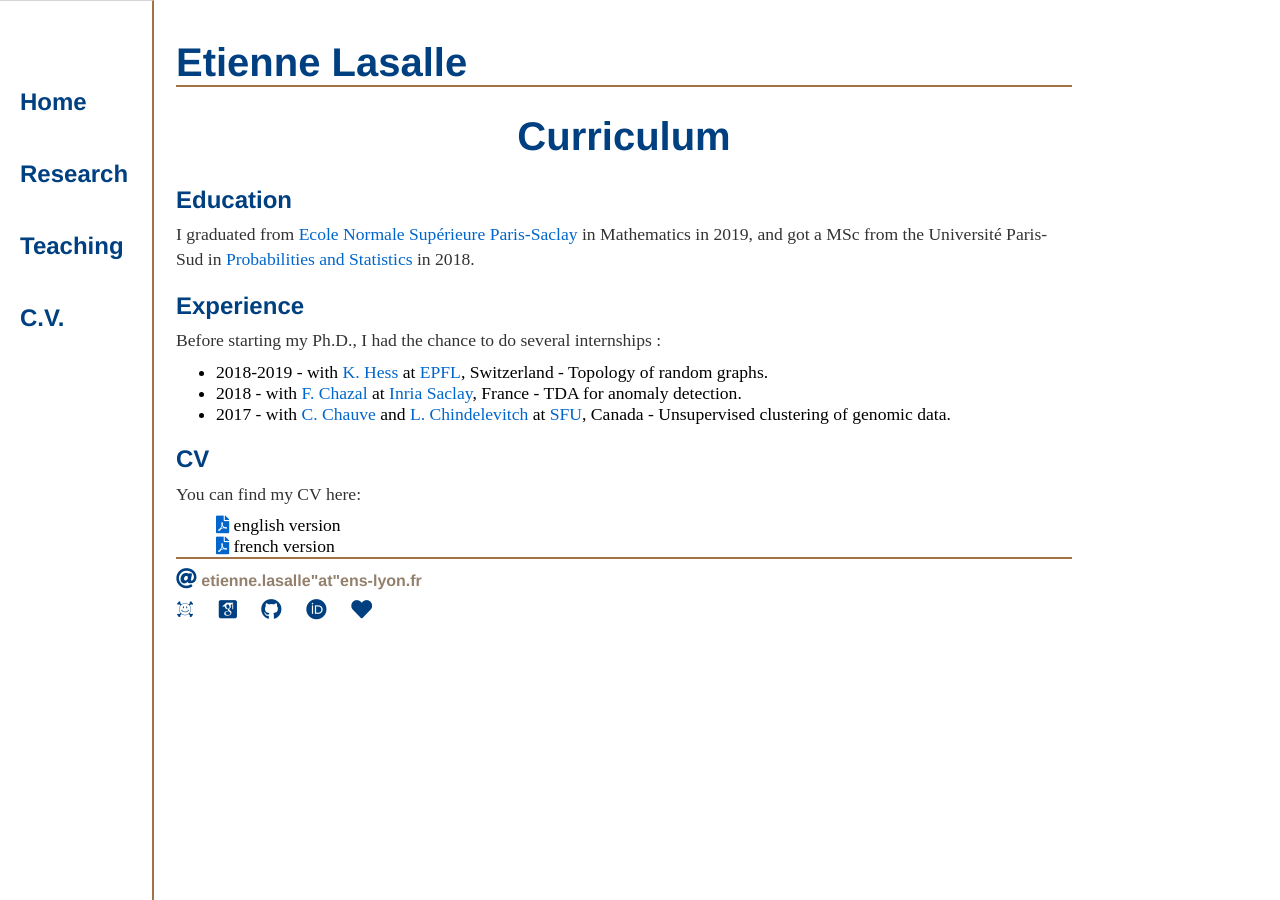
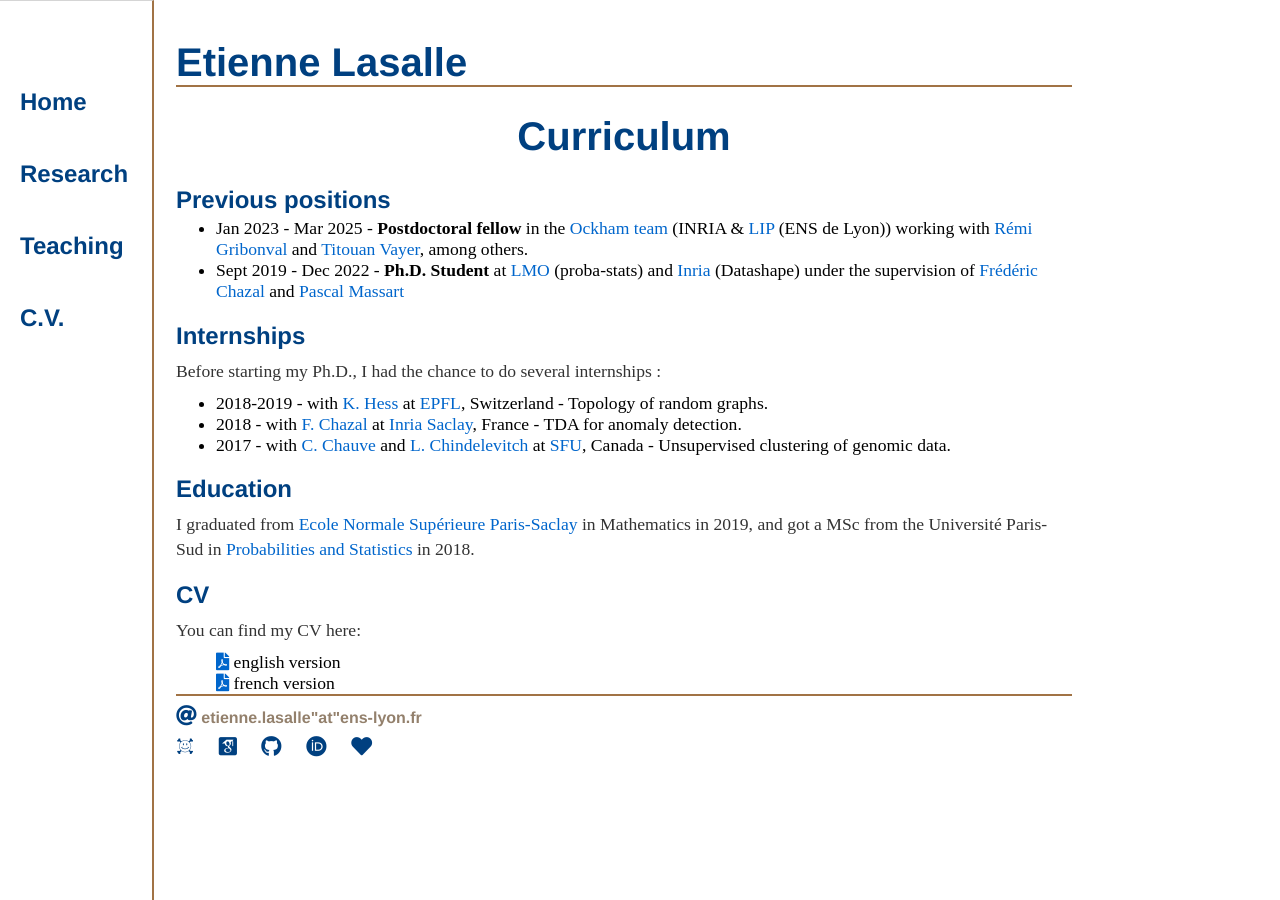
Before and after one commit to elasalle/elasalle.github.io, a Jekyll site: the page built from cv/index.html, in a window 1280 px wide. Built offline with Jekyll 4.4.1, drawn with Linux system fonts in a browser that asks for light colours; some web fonts are replaced.

Commit message:
new postdoc

```diff
--- a/cv/index.html
+++ b/cv/index.html
@@ -4,19 +4,28 @@
 ---
 <div class="blurb">
     <h1 class="title1">Curriculum</h1>
-	<h2 class="title2">Education</h2>
-    <p class="normalsize">I graduated from <a href="https://ens-paris-saclay.fr/">Ecole Normale Supérieure Paris-Saclay</a> in Mathematics in 2019,
-        and got a MSc from the Université Paris-Sud in
-        <a href="https://www.imo.universite-paris-saclay.fr/-Proba-Stat-">Probabilities and Statistics</a> in 2018.
-    </p>
 
-	<h2 class="title2">Experience</h2>
+    <h2 class="title2">Previous positions</h2>
+    <ul class="normalsize nomargin">
+        <li>Jan 2023 - Mar 2025  -  <b>Postdoctoral fellow</b> in the <a href="">Ockham team</a> (INRIA & <a href="https://www.ens-lyon.fr/LIP/">LIP</a> (ENS de Lyon)) working with <a href="https://people.irisa.fr/Remi.Gribonval/">Rémi Gribonval</a> and <a href="https://tvayer.github.io/">Titouan Vayer</a>, among others. </li>
+        <li>Sept 2019 - Dec 2022 - <b>Ph.D. Student</b> at <a href="https://www.imo.universite-paris-saclay.fr/fr/la-recherche/probabilites-et-statistiques/">LMO</a> (proba-stats) and <a href="https://www.inria.fr/fr/centre-inria-de-saclay">Inria</a> (Datashape) under the supervision of <a href="https://geometrica.saclay.inria.fr/team/Fred.Chazal/">Frédéric Chazal</a>
+    and <a href="http://massart.pascal.free.fr/Site/Home.html">Pascal Massart</a> </li>
+    </ul>
+
+
+	<h2 class="title2">Internships</h2>
     <p class="normalsize"> Before starting my Ph.D., I had the chance to do several internships : </p>
     <ul class="normalsize nomargin">
         <li>2018-2019  -  with <a href="https://www.epfl.ch/labs/hessbellwald-lab/hessbellwald/">K. Hess</a> at <a href="https://www.epfl.ch/">EPFL</a>, Switzerland  -  Topology of random graphs. </li>
         <li>2018  -  with <a href="https://geometrica.saclay.inria.fr/team/Fred.Chazal/">F. Chazal</a> at <a href="https://www.inria.fr/fr/centre-inria-saclay-ile-de-france">Inria Saclay</a>, France  -  TDA for anomaly detection. </li>
         <li>2017  -  with <a href="https://www.sfu.ca/math/people/faculty/cchauve.html">C. Chauve</a> and <a href="https://www.imperial.ac.uk/people/l.chindelevitch">L. Chindelevitch</a> at <a href="https://www.sfu.ca/">SFU</a>, Canada  -  Unsupervised clustering of genomic data. </li>
     </ul>
+
+    <h2 class="title2">Education</h2>
+    <p class="normalsize">I graduated from <a href="https://ens-paris-saclay.fr/">Ecole Normale Supérieure Paris-Saclay</a> in Mathematics in 2019,
+        and got a MSc from the Université Paris-Sud in
+        <a href="https://www.imo.universite-paris-saclay.fr/-Proba-Stat-">Probabilities and Statistics</a> in 2018.
+    </p>
 
     <h2 class="title2">CV</h2>
 	<p class="normalsize">You can find my CV here: </p>
```
Also changed, not shown: index.html (+5 -4 lines), Gemfile.lock.
